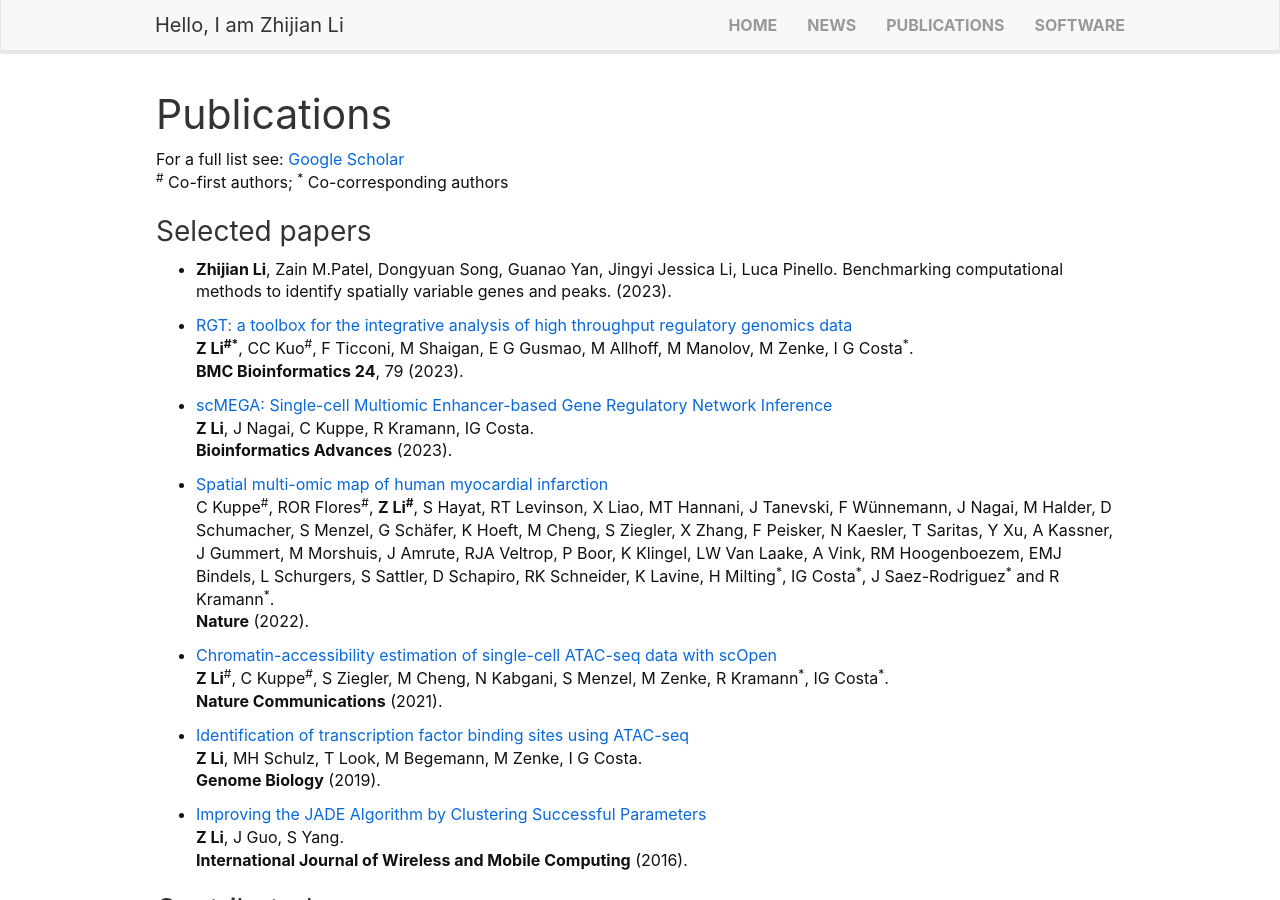
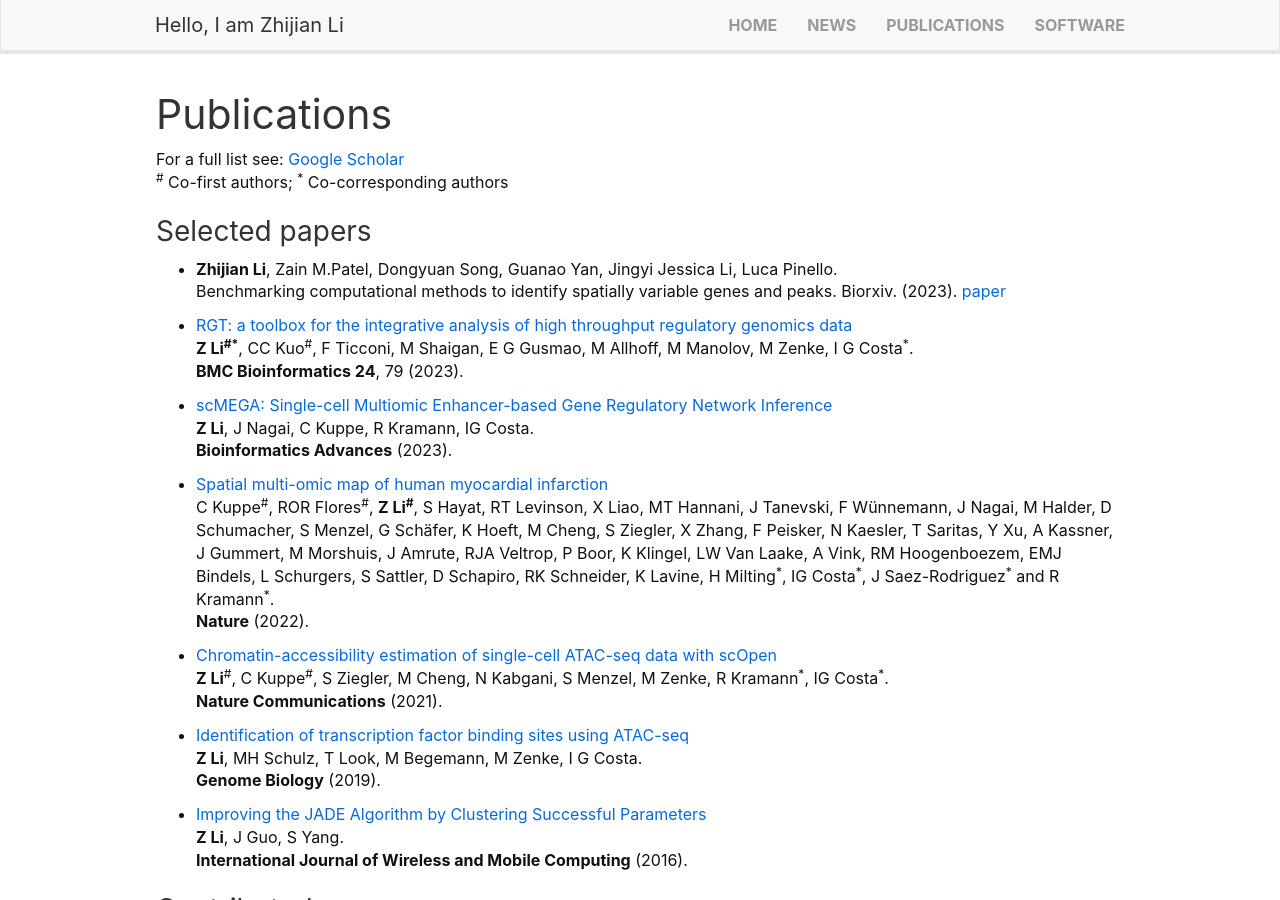
Before and after one commit to lzj1769/lzj1769.github.io, a Jekyll site: the page built from _pages/publications.md, in a window 1280 px wide and 900 px high. Built offline with Jekyll 4.4.1, drawn with Linux system fonts in a browser that asks for light colours; nearby versions of some CDN libraries.

Commit message:
update publication

```diff
--- a/_pages/publications.md
+++ b/_pages/publications.md
@@ -13,7 +13,8 @@ For a full list see: [Google Scholar](https://scholar.google.de/citations?user=x
 ### Selected papers
 
 
-* **Zhijian Li**, Zain M.Patel, Dongyuan Song, Guanao Yan, Jingyi Jessica Li, Luca Pinello. Benchmarking computational methods to identify spatially variable genes and peaks. (2023).
+* **Zhijian Li**, Zain M.Patel, Dongyuan Song, Guanao Yan, Jingyi Jessica Li, Luca Pinello. \
+Benchmarking computational methods to identify spatially variable genes and peaks. Biorxiv. (2023). [paper](https://www.biorxiv.org/content/10.1101/2023.12.02.569717v1.abstract)
 
 * [RGT: a toolbox for the integrative analysis of high throughput regulatory genomics data](https://bmcbioinformatics.biomedcentral.com/articles/10.1186/s12859-023-05184-5) \
 **Z Li<sup>\#\*</sup>**, CC Kuo<sup>\#</sup>, F Ticconi, M Shaigan, E G Gusmao, M Allhoff, M Manolov, M Zenke, I G Costa<sup>\*</sup>.\
```
